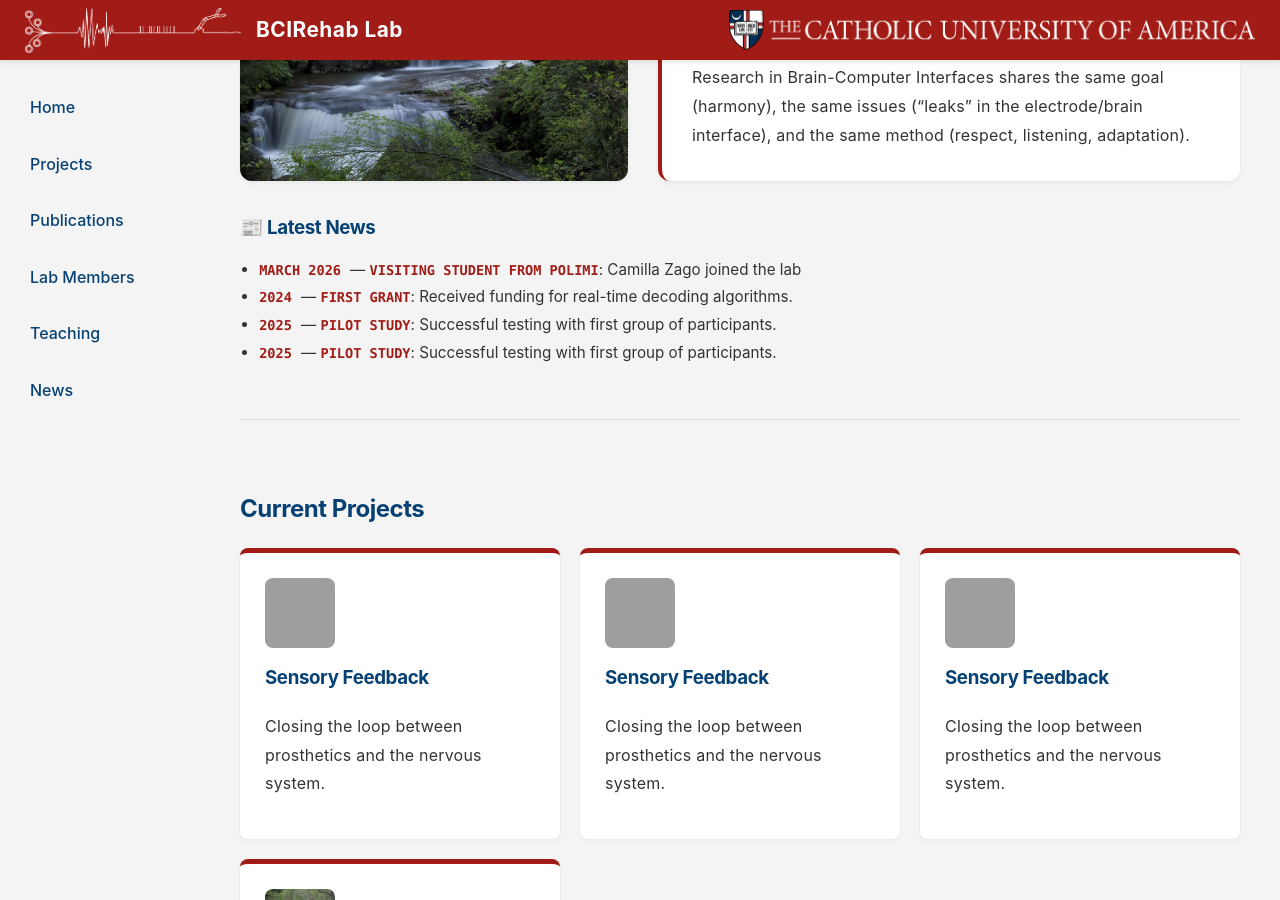
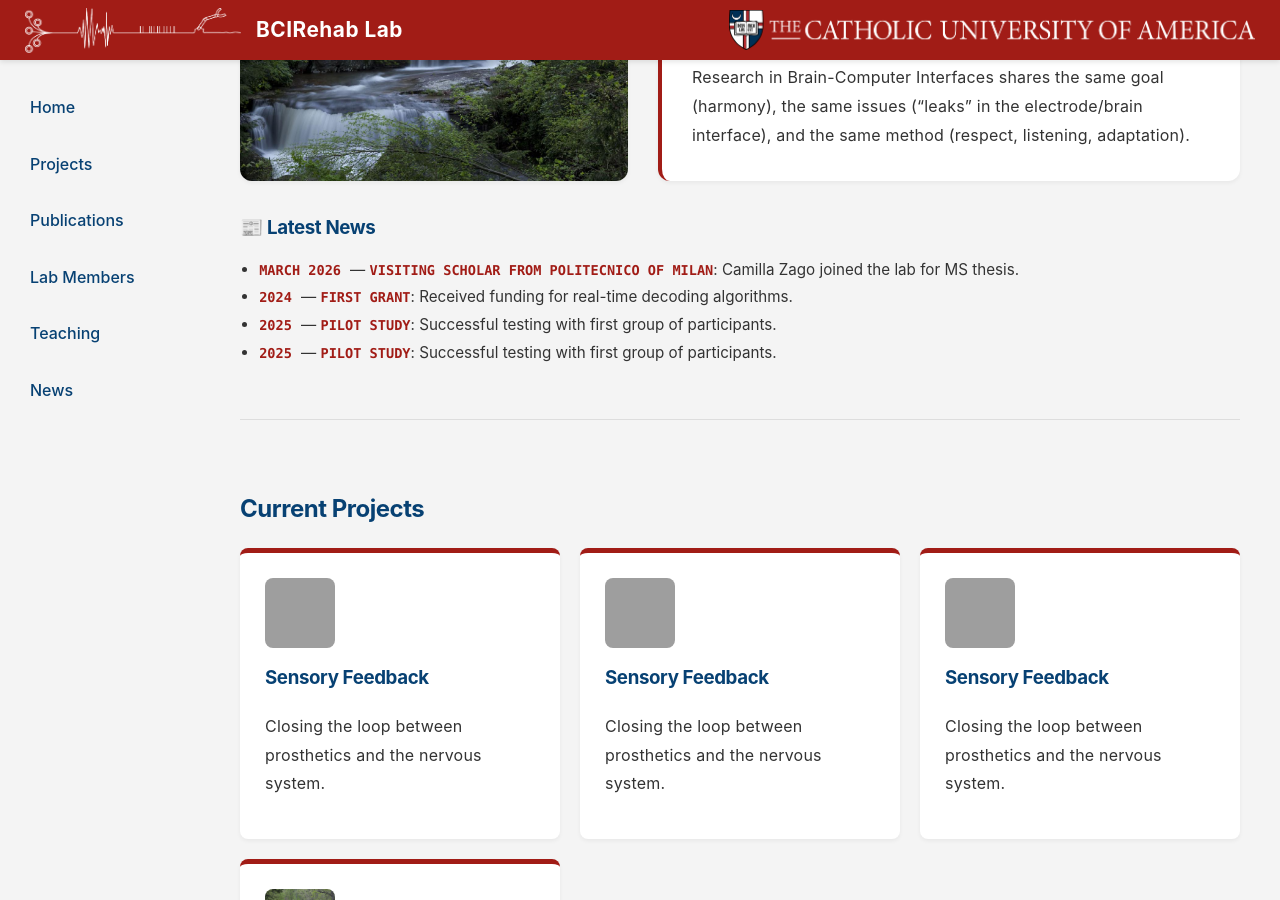
Before and after one commit to alessandrovato/alessandrovato.github.io, a Jekyll site: the page built from index.html, in a window 1280 px wide and 900 px high, scrolled down 524 px. Built offline with Jekyll 4.4.1, drawn with Linux system fonts in a browser that asks for light colours; some of the changed text lies outside the part shown; grey boxes are pictures that could not be loaded.

Commit message:
Update news.html

```diff
--- a/_includes/news.html
+++ b/_includes/news.html
@@ -1,23 +1,25 @@
 <section id="news">
     <h2 class="section-title">Lab News</h2>
     <div class="vertical-timeline">
+
+
+<!-- ################################################################################# -->
 
         <div class="v-timeline-item">
             <div class="v-timeline-dot"></div>
             <div class="v-timeline-date">March 2026</div>
             <div class="v-timeline-content">
-                <h4>Visiting Student from PoliMI</h4>
+                <h4>Visiting Scholar from Politecnico of Milan</h4>
                 <div class="v-timeline-img">
-                    <img src="assets/images/logo Sapienza (rgb).png" alt="Milestone">
+                    <img src="assets/images/BCILab-picture.JPG" alt="Milestone">
                 </div>
-                <!-- <div class="timeline-figure">
-                <img src="assets/images/logo Sapienza (rgb).png" alt="Research Results">
-                <!-- <p class="caption">Figure 1: Neural signal decoding accuracy over time.</p>
-                </div> -->
-
-                <p>Camilla Zago joined the lab</p>
+                <p>Camilla Zago joined the lab for MS thesis.</p>
             </div>
         </div>
+
+<!-- ################################################################################# -->
+
+
 
         <div class="v-timeline-item">
             <div class="v-timeline-dot"></div>
```
